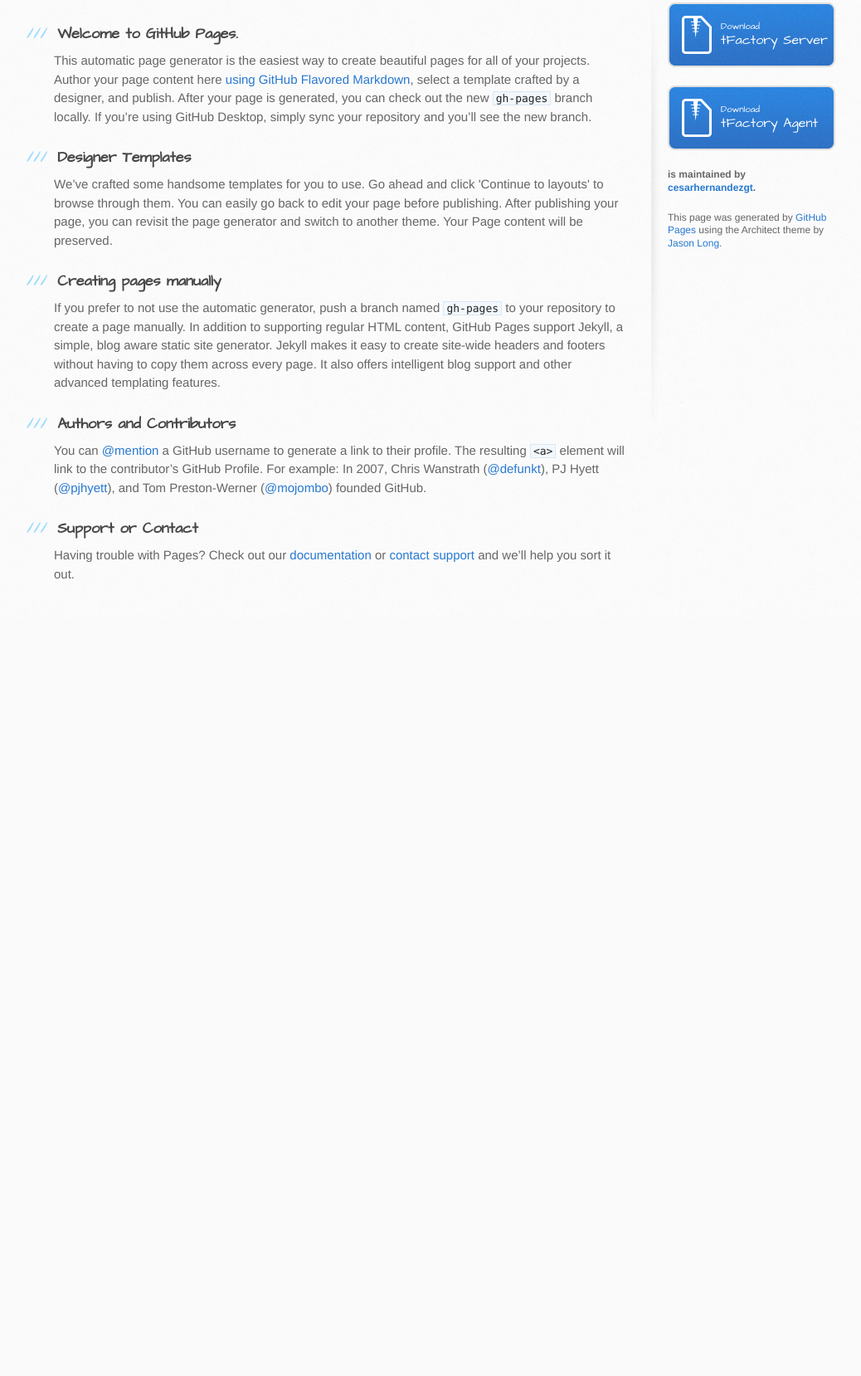
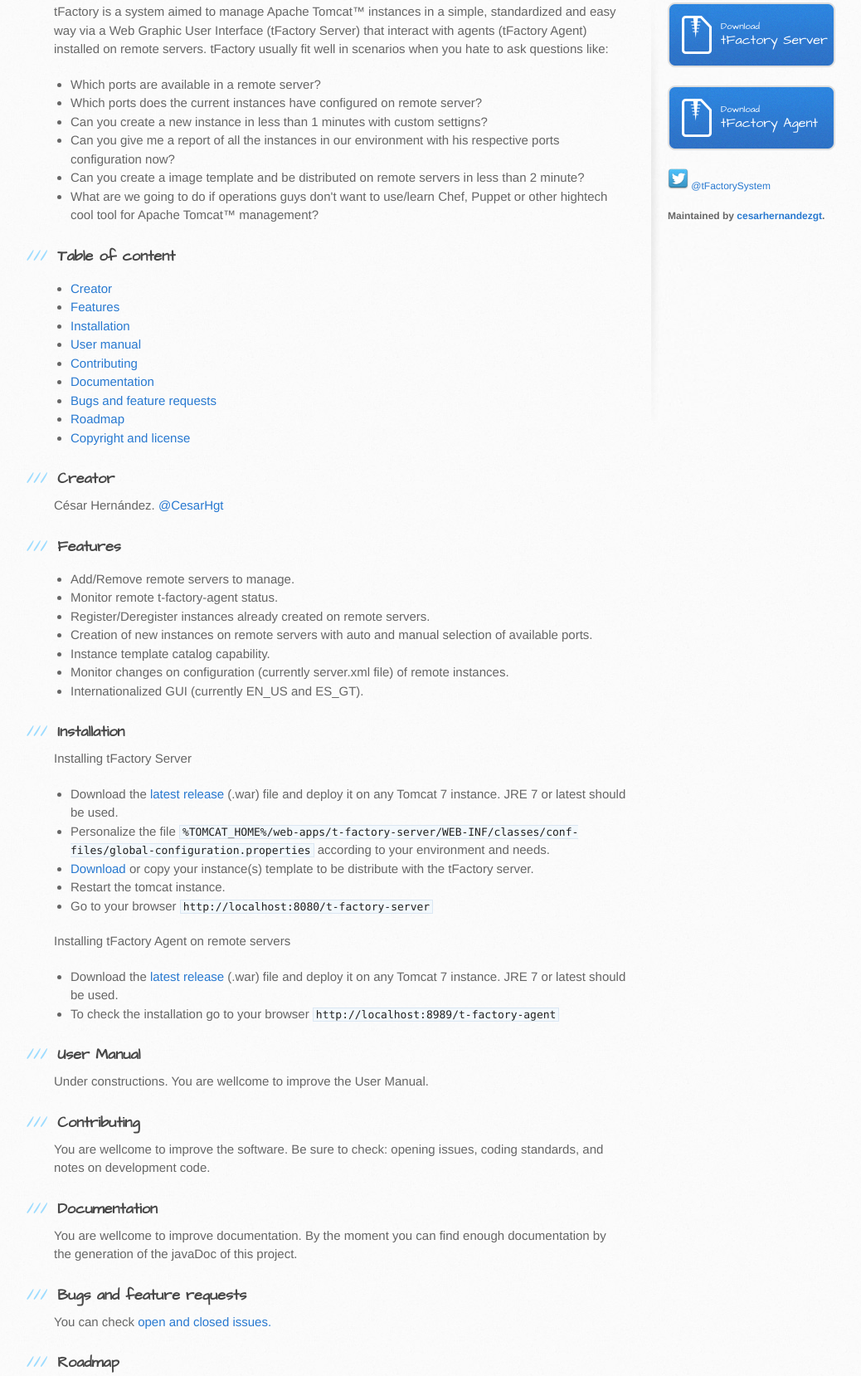
Before and after one commit to tfactory/tfactory.github.io, a plain HTML site: page index.html in a window 1280 px wide. Shown: the part 247-1905 px from the top of the page at 83% size, without its empty margins (105-1143 px from the left). Before the commit the page ends 993 px from the top, so only its background shows below. Drawn offline with Linux system fonts and the light colour scheme.

Commit message:
Adding content.

```diff
--- a/index.html
+++ b/index.html
@@ -28,46 +28,217 @@
     <div id="content-wrapper">
       <div class="inner clearfix">
         <section id="main-content">
-          <h3>
-<a id="welcome-to-github-pages" class="anchor" href="#welcome-to-github-pages" aria-hidden="true"><span class="octicon octicon-link"></span></a>Welcome to GitHub Pages.</h3>
 
-<p>This automatic page generator is the easiest way to create beautiful pages for all of your projects. Author your page content here <a href="https://guides.github.com/features/mastering-markdown/">using GitHub Flavored Markdown</a>, select a template crafted by a designer, and publish. After your page is generated, you can check out the new <code>gh-pages</code> branch locally. If you’re using GitHub Desktop, simply sync your repository and you’ll see the new branch.</p>
+				<p>tFactory is a system aimed to manage Apache Tomcat™
+					instances in a simple, standardized and easy way via a Web Graphic
+					User Interface (tFactory Server) that interact with agents (tFactory Agent)
+					installed on remote servers. tFactory usually fit well in scenarios
+					when you hate to ask questions like:
 
-<h3>
-<a id="designer-templates" class="anchor" href="#designer-templates" aria-hidden="true"><span class="octicon octicon-link"></span></a>Designer Templates</h3>
+					<ul>
+						<li>Which ports are available in a remote server?</li>
+						<li>Which ports does the current instances have configured on
+							remote server?</li>
+						<li>Can you create a new instance in less than 1 minutes with
+							custom settigns?</li>
+						<li>Can you give me a report of all the instances in our
+							environment with his respective ports configuration now?</li>
+						<li>Can you create a image template and be distributed on
+							remote servers in less than 2 minute?</li>
+						<li>What are we going to do if operations guys don't want to
+							use/learn Chef, Puppet or other hightech cool tool for Apache Tomcat™  management?</li>
+					</ul>
+				</p>
 
-<p>We’ve crafted some handsome templates for you to use. Go ahead and click 'Continue to layouts' to browse through them. You can easily go back to edit your page before publishing. After publishing your page, you can revisit the page generator and switch to another theme. Your Page content will be preserved.</p>
 
-<h3>
-<a id="creating-pages-manually" class="anchor" href="#creating-pages-manually" aria-hidden="true"><span class="octicon octicon-link"></span></a>Creating pages manually</h3>
 
-<p>If you prefer to not use the automatic generator, push a branch named <code>gh-pages</code> to your repository to create a page manually. In addition to supporting regular HTML content, GitHub Pages support Jekyll, a simple, blog aware static site generator. Jekyll makes it easy to create site-wide headers and footers without having to copy them across every page. It also offers intelligent blog support and other advanced templating features.</p>
 
-<h3>
-<a id="authors-and-contributors" class="anchor" href="#authors-and-contributors" aria-hidden="true"><span class="octicon octicon-link"></span></a>Authors and Contributors</h3>
 
-<p>You can <a href="https://github.com/blog/821" class="user-mention">@mention</a> a GitHub username to generate a link to their profile. The resulting <code>&lt;a&gt;</code> element will link to the contributor’s GitHub Profile. For example: In 2007, Chris Wanstrath (<a href="https://github.com/defunkt" class="user-mention">@defunkt</a>), PJ Hyett (<a href="https://github.com/pjhyett" class="user-mention">@pjhyett</a>), and Tom Preston-Werner (<a href="https://github.com/mojombo" class="user-mention">@mojombo</a>) founded GitHub.</p>
 
-<h3>
-<a id="support-or-contact" class="anchor" href="#support-or-contact" aria-hidden="true"><span class="octicon octicon-link"></span></a>Support or Contact</h3>
 
-<p>Having trouble with Pages? Check out our <a href="https://help.github.com/pages">documentation</a> or <a href="https://github.com/contact">contact support</a> and we’ll help you sort it out.</p>
+				<h3>
+					<a id="welcome-to-github-pages" class="anchor"
+						href="#welcome-to-github-pages" aria-hidden="true"><span
+						class="octicon octicon-link"></span></a>Table of content
+				</h3>
+
+					<ul>
+					<li><a href="#creator">Creator</a></li>
+					<li><a href="#features">Features</a></li>
+					<li><a href="#installation">Installation</a></li>
+					<li><a href="#user-manual">User manual</a></li>
+					<li><a href="#contributing">Contributing</a></li>
+					<li><a href="#documentation">Documentation</a></li>
+					<li><a href="#bugs-and-feature-requests">Bugs and feature
+							requests</a></li>
+					<li><a href="#roadmap">Roadmap</a></li>
+					<li><a href="#copyright-and-license">Copyright and license</a></li>
+					</ul>
+
+
+
+
+
+				<h3>
+					<a id="creator" class="anchor"
+						href="#Creator" aria-hidden="true"><span
+						class="octicon octicon-link"></span></a>Creator
+				</h3>
+
+				<p>
+					César Hernández.
+					<a href="https://twitter.com/CesarHgt" target="_blank">@CesarHgt</a>
+				</p>
+
+				<h3>
+					<a id="features" class="anchor"
+						href="#features" aria-hidden="true"><span
+						class="octicon octicon-link"></span></a>Features
+				</h3>
+
+				<ul>
+					<li>Add/Remove remote servers to manage.</li>
+					<li>Monitor remote t-factory-agent status.</li>
+					<li>Register/Deregister instances already created on remote
+						servers.</li>
+					<li>Creation of new instances on remote servers with auto and
+						manual selection of available ports.</li>
+					<li>Instance template catalog capability.</li>
+					<li>Monitor changes on configuration (currently server.xml
+						file) of remote instances.</li>
+					<li>Internationalized GUI (currently EN_US and ES_GT).</li>
+				</ul>
+
+				<h3>
+					<a id="installation" class="anchor"
+						href="#installation" aria-hidden="true"><span
+						class="octicon octicon-link"></span></a>Installation
+				</h3>
+
+				<p>
+				Installing tFactory Server
+				</p>
+				<ul>
+					<li>Download the  <a
+						href="https://github.com/tfactory/t-factory-server/releases/download/0.0.1/t-factory-server.war"> latest
+							release</a> (.war) file and deploy it on any Tomcat 7 instance. JRE 7
+						or latest should be used.
+					</li>
+					<li>Personalize the file <code>%TOMCAT_HOME%/web-apps/t-factory-server/WEB-INF/classes/conf-files/global-configuration.properties</code>
+						according to your environment and needs.</li>
+					<li>
+					   <a
+						href="http://tomcat.apache.org/whichversion.html">Download</a> or copy your instance(s) template to be
+						distribute with the tFactory server.</li>
+					<li>Restart the tomcat instance.</li>
+					<li>Go to your browser <code>http://localhost:8080/t-factory-server</code></li>
+				</ul>
+
+				<p>
+				Installing tFactory Agent on remote servers
+				</p>
+				<ul>
+					<li>Download the  <a
+						href="https://github.com/tfactory/t-factory-agent/releases/download/0.0.1/t-factory-agent.war"> latest
+							release</a> (.war) file and deploy it on any Tomcat 7 instance. JRE 7
+						or latest should be used.
+					</li>
+					<li>To check the installation go to your browser <code>http://localhost:8989/t-factory-agent</code></li>
+				</ul>
+
+
+				<h3>
+					<a id="user-manual" class="anchor"
+						href="#user-manual" aria-hidden="true"><span
+						class="octicon octicon-link"></span></a>User Manual
+				</h3>
+
+				<p>
+					Under constructions. You are wellcome to improve the User Manual.
+				</p>
+
+				<h3>
+					<a id="contributing" class="anchor"
+						href="#contributing" aria-hidden="true"><span
+						class="octicon octicon-link"></span></a>Contributing
+				</h3>
+
+				<p>
+					You are wellcome to improve the software. Be sure to check: opening issues, coding standards, and notes on development code.
+				</p>
+
+				<h3>
+					<a id="documentation" class="anchor"
+						href="#documentation" aria-hidden="true"><span
+						class="octicon octicon-link"></span></a>Documentation
+				</h3>
+
+				<p>
+					You are wellcome to improve documentation. By the moment you can find enough documentation by the generation of the javaDoc of this project.
+				</p>
+
+
+				<h3>
+					<a id="bugs-and-feature-requests" class="anchor"
+						href="#bugs-and-feature-requests" aria-hidden="true"><span
+						class="octicon octicon-link"></span></a>Bugs and feature requests
+				</h3>
+				<p>
+					You can check <a href="https://github.com/tfactory/t-factory-server/issues/new">open and closed issues.</a>
+				</p>
+
+				<h3>
+					<a id="roadmap" class="anchor"
+						href="#roadmap" aria-hidden="true"><span
+						class="octicon octicon-link"></span></a>Roadmap
+				</h3>
+				<p>
+					This is the list of the upcoming features. (Looking forward to have your coding contribution):
+				</p>
+					<ul>
+						<li>Add Persistences layer (currently all is stored in memory)</li>
+						<li>Authentication and Authorization</li>
+						<li>Log4j incorporation</li>
+						<li>Configure memory parameters to instances when they are
+							created from the tFactory server.</li>
+						<li>Configure jmx port parameter to instances when they are
+							created from the tFactory server.</li>
+						<li>Datasource managements.</li>
+						<li>GUI edition of global configurations.</li>
+					</ul>
+
+				<h3>
+					<a id="copyright-and-license" class="anchor"
+						href="#copyright-and-license" aria-hidden="true"><span
+						class="octicon octicon-link"></span></a>Copyright and license
+				</h3>
+				<p>
+					Code released under <a href="http://www.apache.org/licenses/LICENSE-2.0">Apache License Version 2.0</a>
+				</p>
         </section>
 
 
         <aside id="sidebar">
-          <a href="https://github.com/tfactory/t-factory-server/releases" class="button">
+          <a href="https://github.com/tfactory/t-factory-server/releases/download/0.0.1/t-factory-server.war" class="button">
             <small>Download</small>
             tFactory Server
           </a>
-          <a href="https://github.com/tfactory/t-factory-agent/releases" class="button">
+          <a href="https://github.com/tfactory/t-factory-agent/releases/download/0.0.1/t-factory-agent.war" class="button">
             <small>Download</small>
             tFactory Agent
           </a>
 
-          <p class="repo-owner"><a href="https://github.com/tfactory"></a> is maintained by <a href="https://github.com/cesarhernandezgt">cesarhernandezgt</a>.</p>
 
-           <p>This page was generated by <a href="https://pages.github.com">GitHub Pages</a> using the Architect theme by <a href="https://twitter.com/jasonlong">Jason Long</a>.</p>
+
+           <p>
+
+           		<a href="https://twitter.com/tFactorySystem"  target="_blank">
+					<img src="images/twittericon.png" alt="https://twitter.com/tFactorySystem" style="width:25px;height:25px;">
+				</a>
+           		<a href="https://twitter.com/tFactorySystem"  target="_blank">@tFactorySystem</a>
+           </p>
+
+          <p class="repo-owner"><a href="https://github.com/tfactory"></a> Maintained by <a href="https://github.com/cesarhernandezgt">cesarhernandezgt</a>.</p>
         </aside>
       </div>
     </div>
```
Also changed, not shown: images/github-button.png, images/twittericon.png (added).
